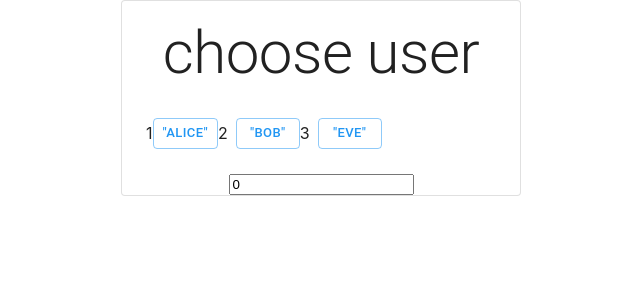
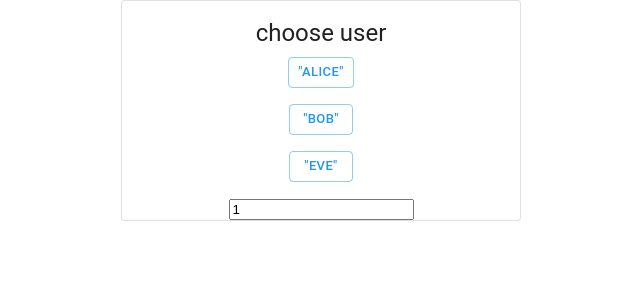
Before and after one commit to Setom29/task-mover, a React (Create React App) app: page / in a window 1280 px wide. Shown: the top 300 px of the page, without its empty margins (319-959 px from the left). Built offline with nearby package versions, Linux system fonts and the light colour scheme.

Commit message:
users.js users centered

```diff
--- a/src/components/Users.js
+++ b/src/components/Users.js
@@ -5,6 +5,8 @@ import CardContent from '@mui/material/CardContent';
 import Typography from '@mui/material/Typography';
 import Button from '@mui/material/Button';
 import CardActions from '@mui/material/CardActions';
+import Divider from '@mui/material/Divider';
+import { Stack } from '@mui/system';
 
 const Users = inject("usersTable")(observer((props) => {
   // props.users.....
@@ -16,31 +18,28 @@ const Users = inject("usersTable")(observer((props) => {
   return (
 
     <Card variant="outlined" sx={{ width: 400 }} >
-      <CardContent>
-        <Typography gutterBottom variant="h2" component="div" >
+      <CardContent >
+        <Typography gutterBottom variant="h5" component="div" >
           choose user
         </Typography>
-        <CardActions>
+        <Stack
+        spacing={2}
+        direction="column"
+        justifyContent="center"
+        alignItems="center">
             {usersY.map((user) => {
-          return <>
-            {user.id}
-            <a href='/workspace'>
+            return <a href='/workspace'>
                     <Button onClick={changeCurrentUser} value={user.id} variant="outlined" size="small">
                         {JSON.stringify(user.name)}
                     </Button>
                 </a>
-          </>
             })}
-        </CardActions>
-
+        </Stack>
       </CardContent>
       <input type="number" id="currentUserIdInput" onChange={changeCurrentUser} value={props.usersTable.currentId}></input>
 
     </Card>
-
-
   )
-
 })
 )
 export default Users;
--- a/src/stores/UsersTable.js
+++ b/src/stores/UsersTable.js
@@ -6,7 +6,7 @@ export class UsersTable extends DataTable {
   constructor() {
     super();
     this.data = initialUsersData;
-    // this.currentId = this.data[0].id;  it doesn't use dynamic data from Users.js -> play with index [0-1-2]
+    this.currentId = this.data[0].id; // it doesn't use dynamic data from Users.js -> play with index [0-1-2]
     this.lastId = this.data[this.data.length - 1].id;
 
     makeObservable(this, {
--- a/src/themes/index.js
+++ b/src/themes/index.js
@@ -16,6 +16,19 @@ const theme = createTheme({
       dark: grey[400],
       contrastText: "rgba(0, 0, 0, 0.54)",
   },
+  components: {
+    Cards: {
+      styleOverrides: {
+        root: ({ ownerState }) => ({
+          ...(ownerState.variant === 'contained' &&
+            ownerState.color === 'primary' && {
+              backgroundColor: '#202020',
+              color: '#fff',
+            }),
+        }),
+      },
+    },
+  },
   },
 });
 
```
Lines whose indentation alone changed are shown as unchanged.
